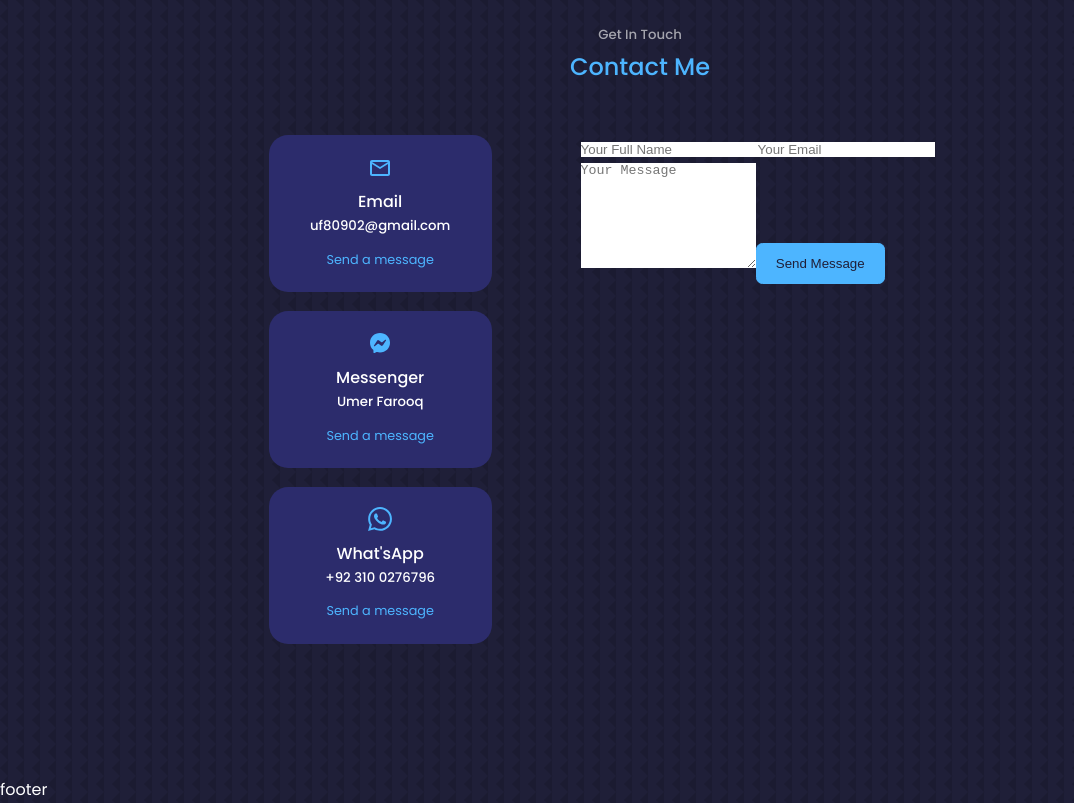
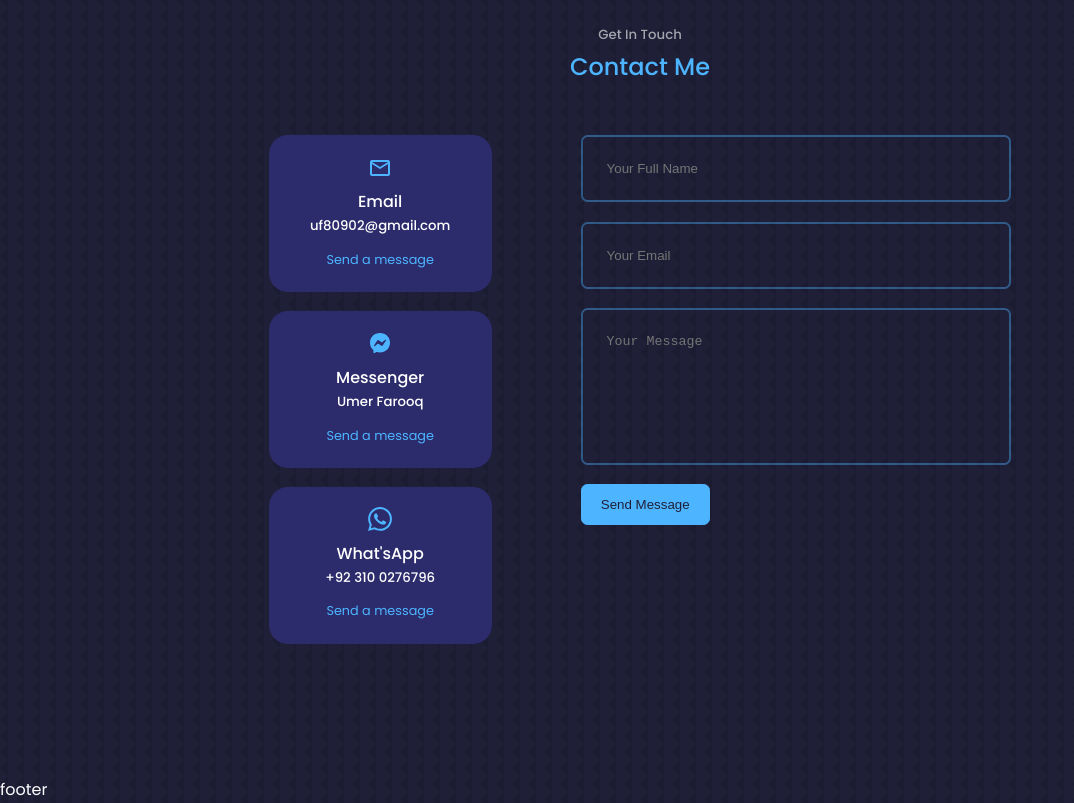
Before and after one commit to umerfarooq777/portfolio, a React (Create React App) app: page / in a window 1280 px wide. Shown: the part 3640-4443 px from the top of the page, without its empty margins (0-1074 px from the left). Built offline with nearby package versions, Linux system fonts and the light colour scheme; no server answers; a web font is replaced by a local one.

Commit message:
update contact

```diff
--- a/src/components/contact/contact.css
+++ b/src/components/contact/contact.css
@@ -50,3 +50,25 @@
     display:inline-block;
     font-size:0.8rem;
 }
+
+
+
+/* ================= form =================*/
+
+form{
+    display:flex;
+     flex-direction:column;
+    gap:1.2rem;
+   }
+
+   input,
+textarea{
+ width:100%;
+  padding:1.5rem;
+  border-radius:0.5em;
+  background:transparent;
+  border:2px solid var(--color-primary-variant);
+  resize:none;
+  color: var(--color-white)
+
+}
```
